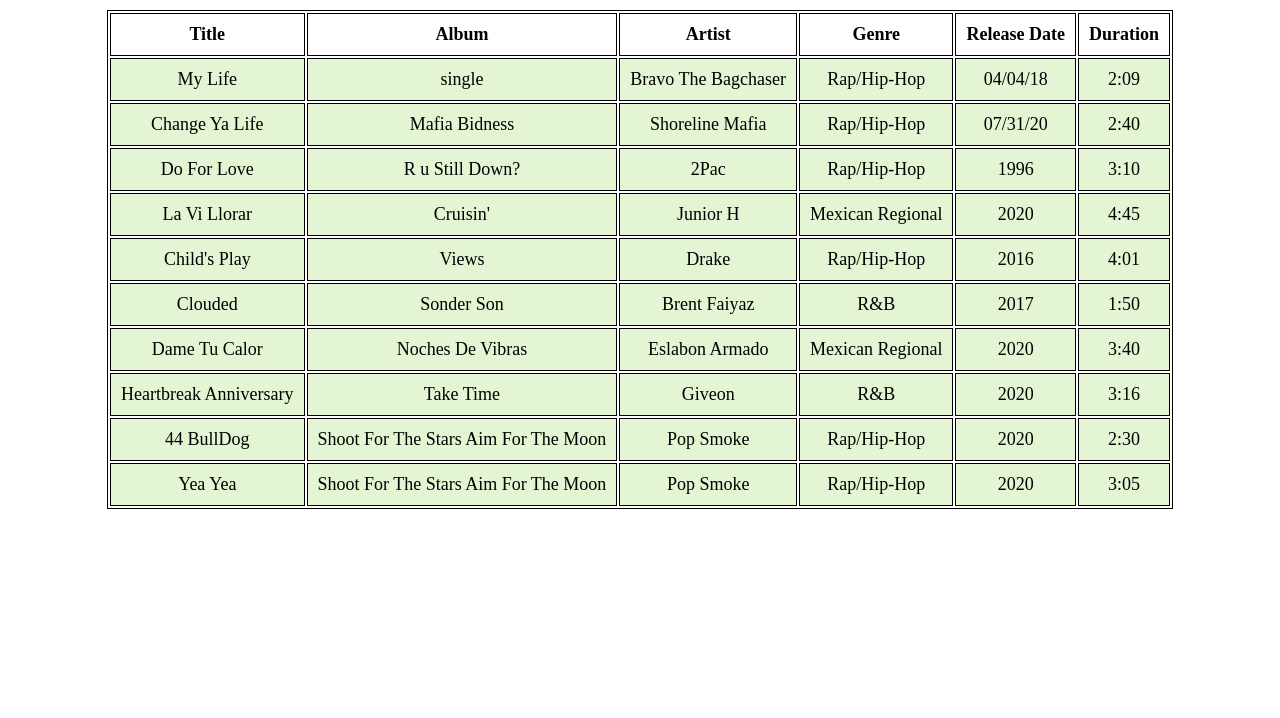
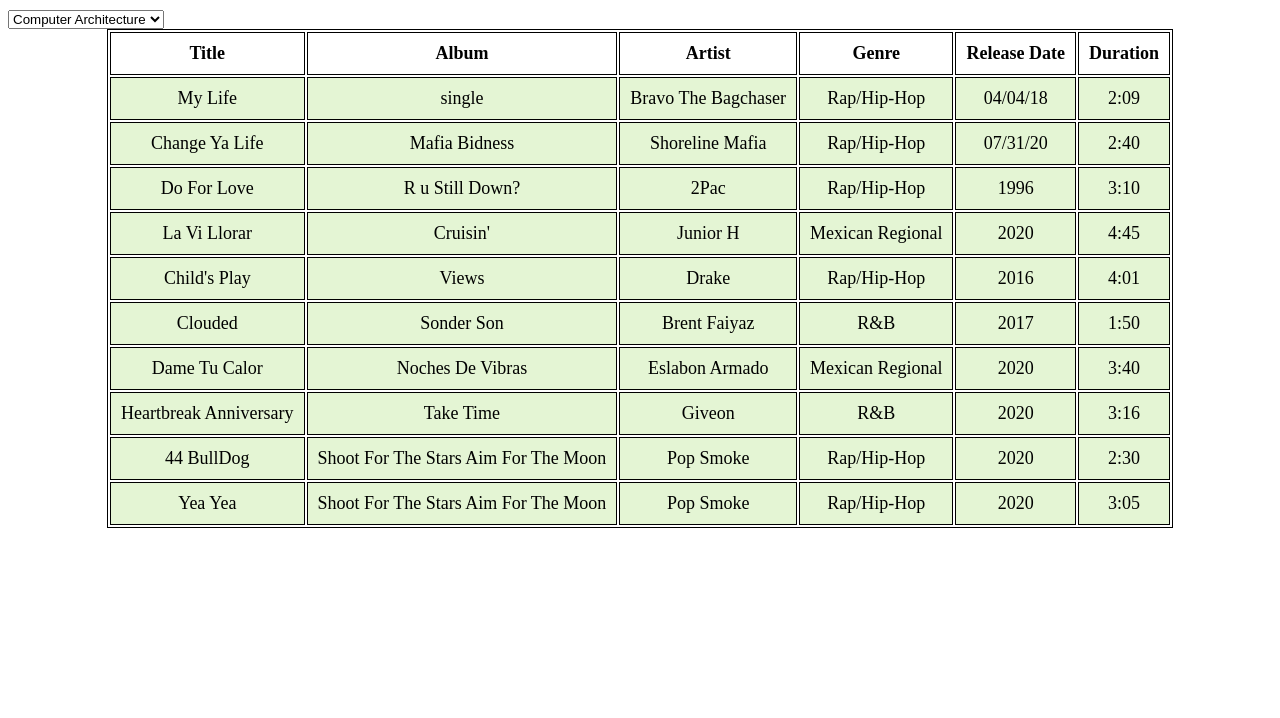
Before and after one commit to dtrejo112/setlist, a plain HTML site: page index.html in a window 1280 px wide. Shown: the part 82-800 px from the top of the page. Drawn offline with nearby package versions, Linux system fonts and the light colour scheme.

Commit message:
Update index.html

```diff
--- a/index.html
+++ b/index.html
@@ -49,7 +49,13 @@
 <body>
     <section>
         <h1> Set List</h1>
-
+       <form>
+         <select name = "dropdown">
+            <option value = "Computer Architecture" selected>Computer Architecture</option>
+            <option value = "Java">Java</option>
+            <option value = "Discrete Mathematics">Discrete Mathematics</option>
+         </select>
+      </form>
         <!-- TABLE CONSTRUCTION-->
         <table id='table'>
             <!-- HEADING FORMATION -->
```
